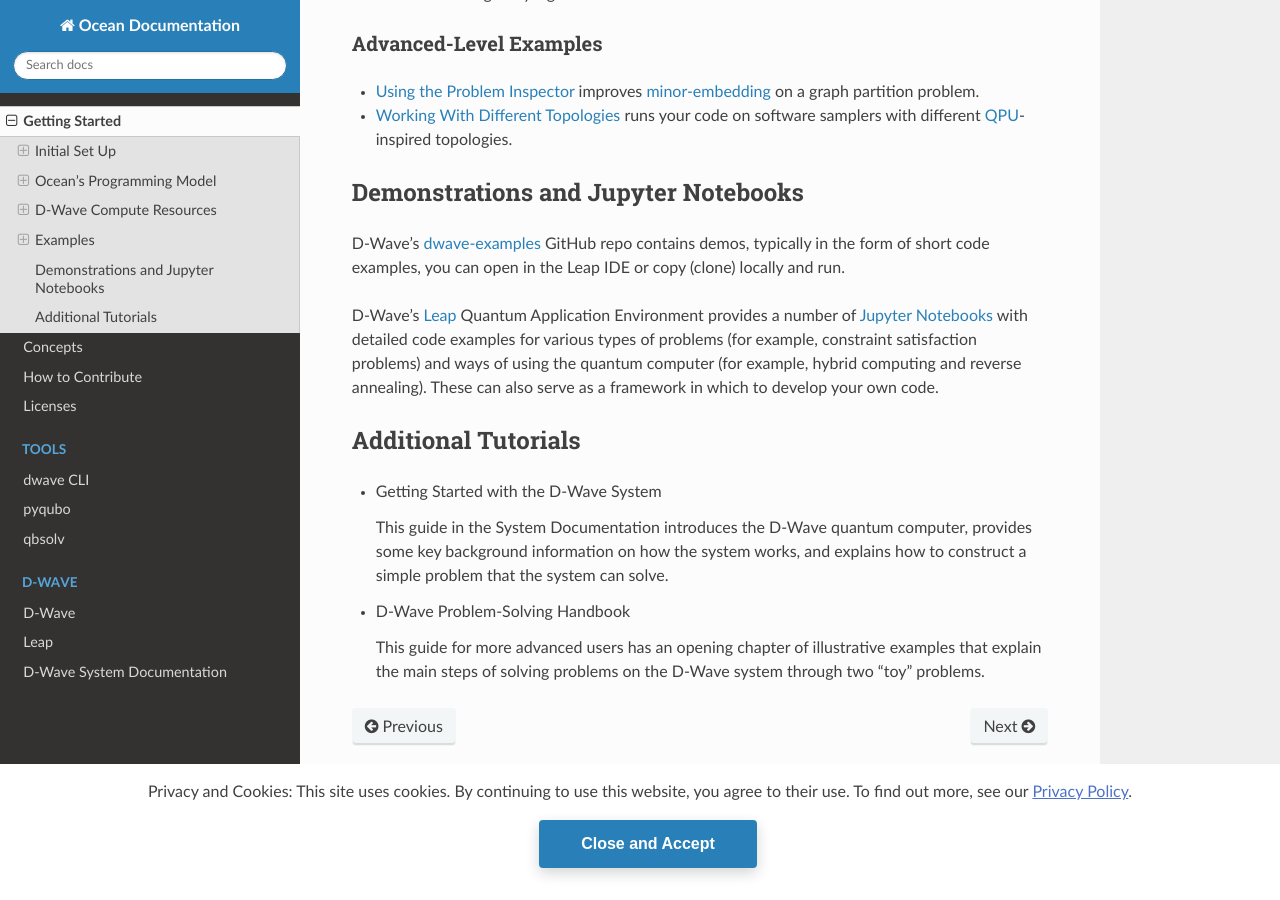
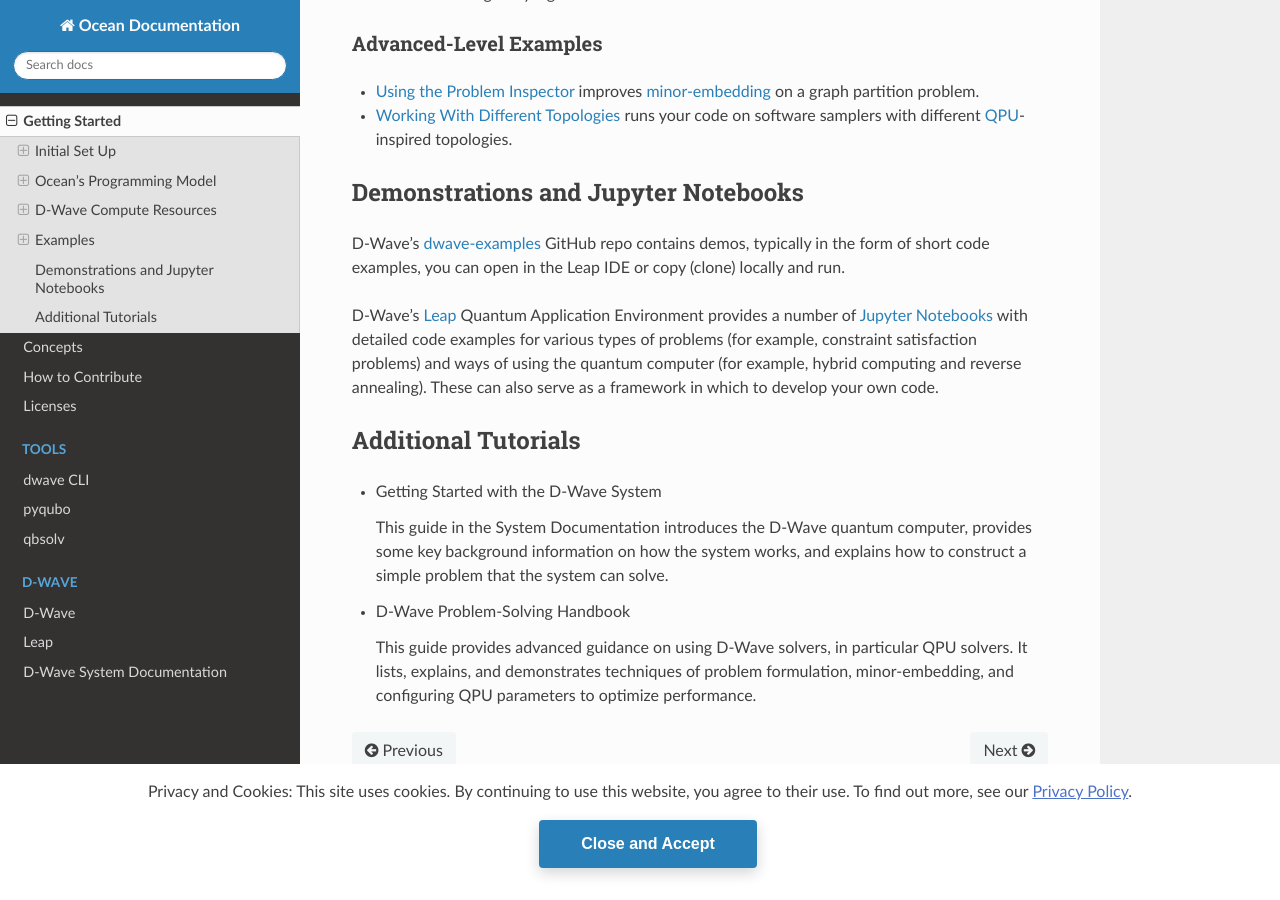
Before and after one commit to dwavesystems/dwave-ocean-sdk, a Sphinx documentation site: the page built from docs/getting_started.rst, in a window 1280 px wide and 900 px high, scrolled down 1848 px. Built offline with Sphinx 7.4.7 and the Read the Docs theme 2.0.0, drawn with Linux system fonts in a browser that asks for light colours; pages that are not in the unit, such as notebooks, are missing from menus; the version number could not be read and is left out; before the commit the page ends 2724 px from its top, so only the background shows below that.

Commit message:
Update problem-solving handbook note

```diff
--- a/docs/getting_started.rst
+++ b/docs/getting_started.rst
@@ -164,6 +164,6 @@
 
 * :std:doc:`D-Wave Problem-Solving Handbook <sysdocs_gettingstarted:doc_handbook>`
 
-  This guide for more advanced users has an opening chapter of illustrative examples
-  that explain the main steps of solving problems on the D-Wave system through two
-  “toy” problems.
+  This guide provides advanced guidance on using D-Wave solvers, in particular QPU solvers.
+  It lists, explains, and demonstrates techniques of problem formulation, minor-embedding,
+  and configuring QPU parameters to optimize performance.
```
